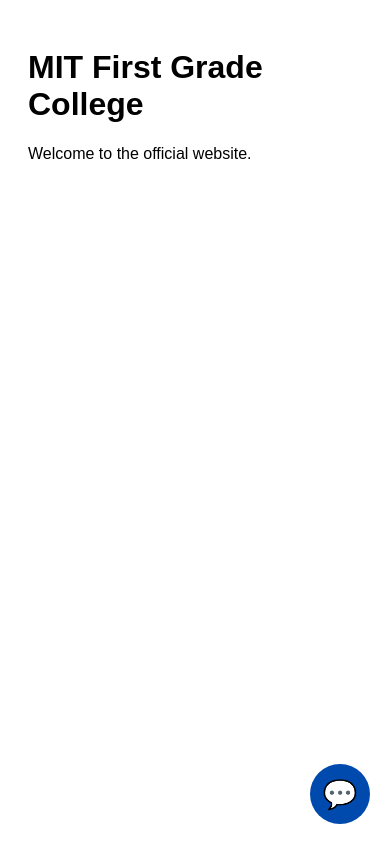
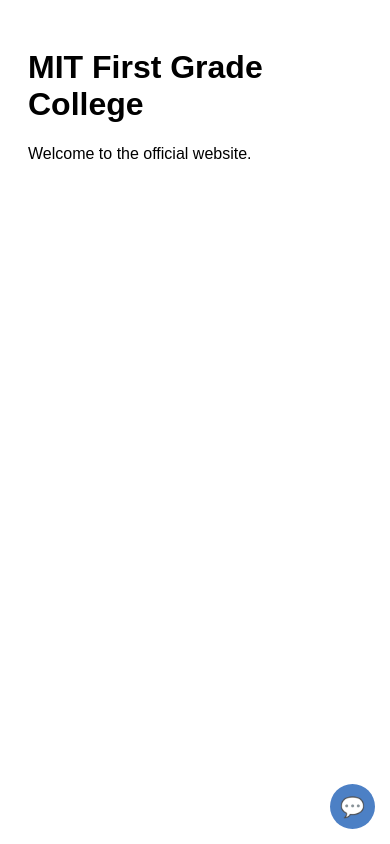
Before and after one commit to sunilv8892-sudo/chatbot, a website: page public/index.html in a window 390 px wide. Drawn offline with Linux system fonts and the light colour scheme.

Commit message:
Update style.css

```diff
--- a/public/style.css
+++ b/public/style.css
@@ -91,3 +91,21 @@
   color: white;
   cursor: pointer;
 }
+
+/* Mobile optimization */
+@media (max-width: 600px) {
+  #chat-toggle {
+    width: 45px;
+    height: 45px;
+    font-size: 20px;
+    bottom: 15px;
+    right: 15px;
+    opacity: 0.7;
+  }
+
+  #chatbox {
+    width: 95%;
+    right: 2.5%;
+    bottom: 70px;
+  }
+}
```
